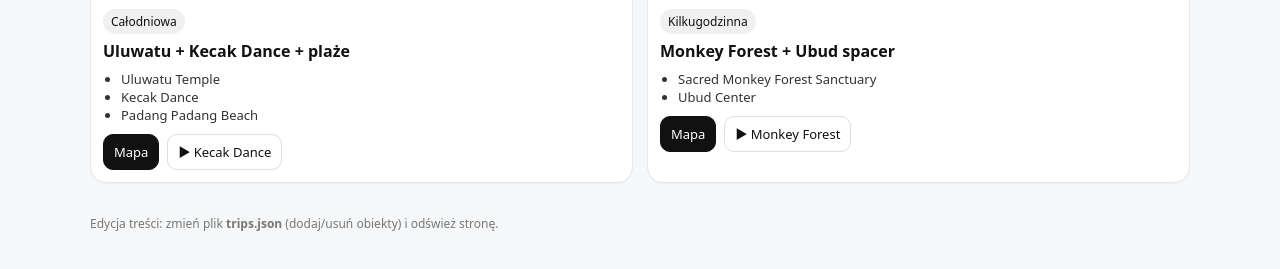
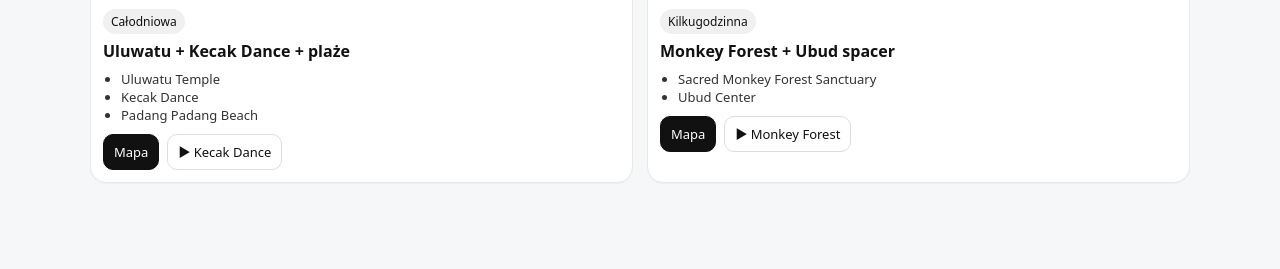
Before and after one commit to omniquk-oss/waryjatynabali, a plain HTML site: page index.html in a window 1280 px wide. Shown: the part 471-740 px from the top of the page. Drawn offline with Linux system fonts and the light colour scheme.

Commit message:
Update index.html

```diff
--- a/index.html
+++ b/index.html
@@ -56,7 +56,7 @@
 </main>
 
 <footer class="wrap">
-  Edycja treści: zmień plik <b>trips.json</b> (dodaj/usuń obiekty) i odśwież stronę.
+
 </footer>
 
 <script>
```
